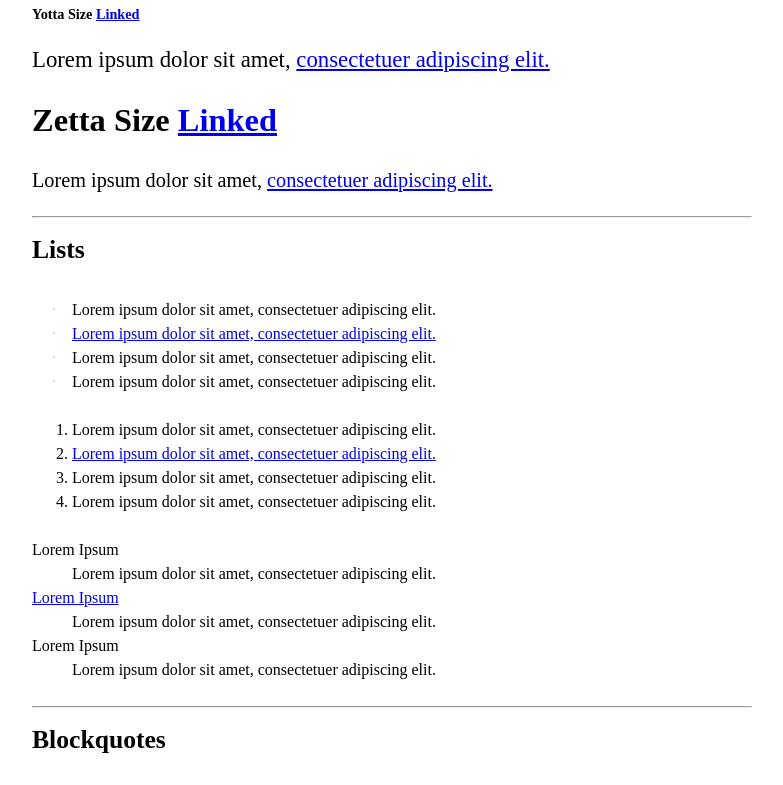
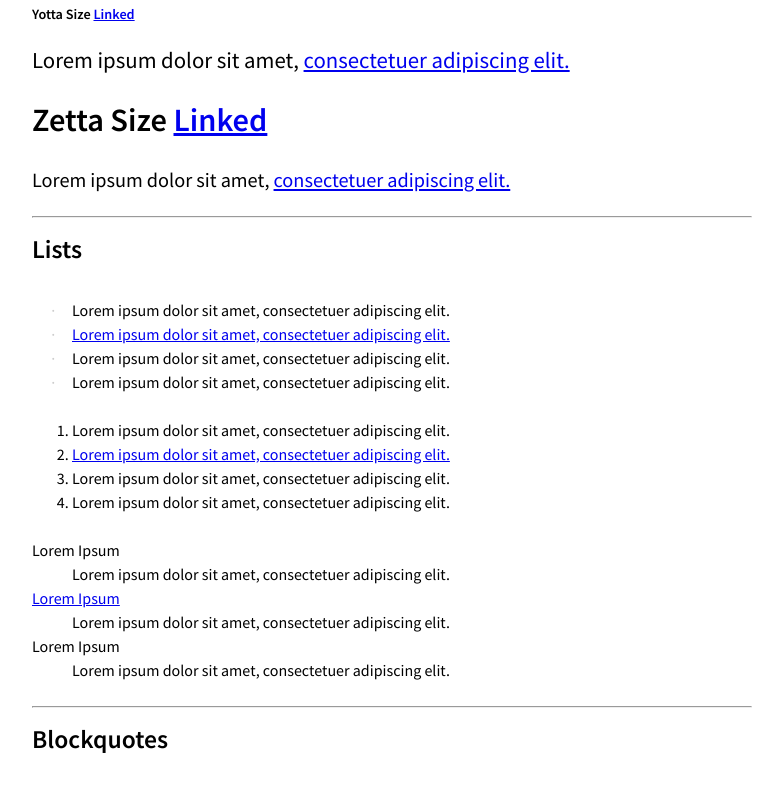
Before and after one commit to mcin0244/ecommerce-website, a plain HTML site: page index.html in a window 1280 px wide. Shown: the part 1003-1788 px from the top of the page, without its empty margins (248-1031 px from the left). Drawn offline with Linux system fonts and the light colour scheme.

Commit message:
Changing Fonts

```diff
--- a/css/typography.css
+++ b/css/typography.css
@@ -2,11 +2,11 @@
 /* CSS Document */
 
 html{
-	font: normal 100%/1.5 Georgie, serif; /* 16px/24px */;
+	font: normal 100%/1.5 'Source Sans Pro', sans-serif; /* 16px/24px */;
 }
 
 ::selection{
-	background-color: red;
+	background-color: #31353D;
 	color: #fff;
 }
 
--- a/index.html
+++ b/index.html
@@ -4,6 +4,7 @@
   <meta charset="utf-8">
   <title>Modular Typography</title>
   <link href="css/typography.css"rel="stylesheet">
+  <link href='http://fonts.googleapis.com/css?family=Source+Sans+Pro:300,400,600,300italic,400italic|Oxygen:400,700' rel='stylesheet' type='text/css'>
   <style>
     /* Do not add CSS here -- this is just for controlling the line length */
     body {
```
